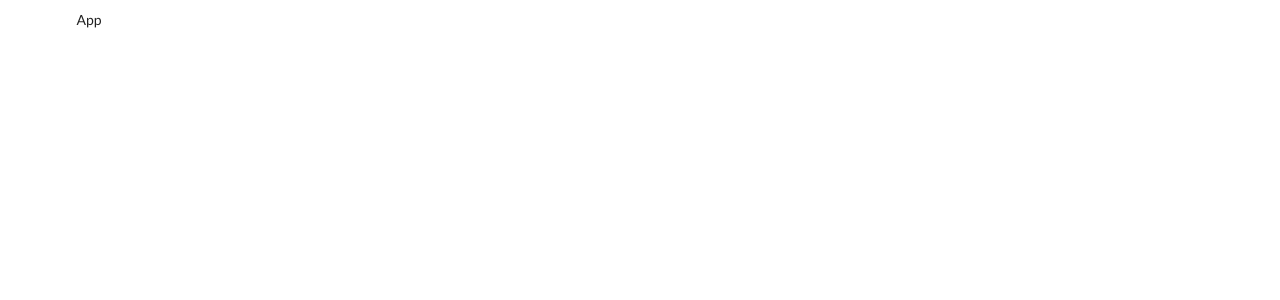
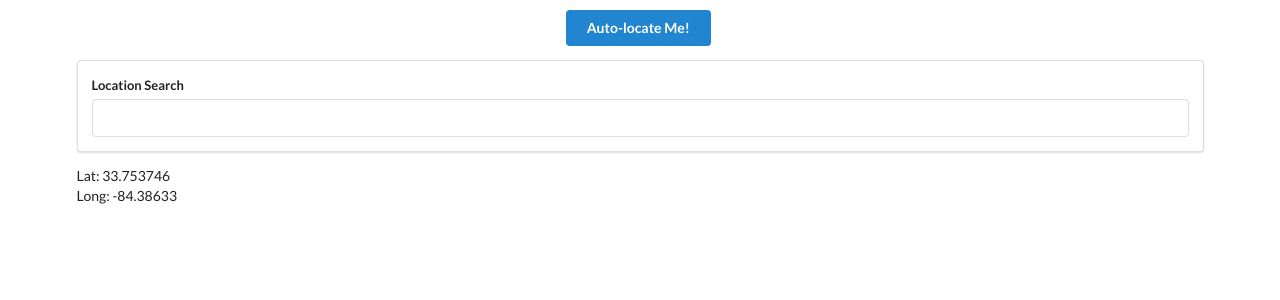
Before and after one commit to axvcobb/my-weather, a React (Create React App) app: page / in a window 1280 px wide. Shown: the top 300 px of the page. Built offline with nearby package versions, Linux system fonts and the light colour scheme.

Commit message:
Location services are working :D

```diff
--- a/src/components/App.js
+++ b/src/components/App.js
@@ -1,4 +1,7 @@
 import React from 'react';
+import axios from 'axios';
+import SearchBar from './SearchBar';
+import LocationButton from './LocationButton';
 
 class App extends React.Component {
 
@@ -7,10 +10,41 @@ class App extends React.Component {
     long: -84.386330
   }
 
+  onSearchSubmit = async (term) => {
+    const response = await axios.get('https://maps.googleapis.com/maps/api/geocode/json', {
+      params: {
+        key: process.env.REACT_APP_GOOGLE_API,
+        address: term
+       }
+    });
+
+    this.setState({
+      lat: response.data.results[0].geometry.location.lat,
+      long: response.data.results[0].geometry.location.lng })
+  }
+
+  onLocationClick = async () => {
+    /* window.navigator.geolocation.getCurrentPosition(
+      position => this.setState({ lat: position.coords.latitude, long: position.coords.longitude}) ,
+      err => console.log(err.message)
+    ); */
+    const response = await axios.get('https://api.openweathermap.org/data/2.5/onecall', {
+      params: {
+        appid: process.env.REACT_APP_WEATHER_API,
+        lat: this.state.lat,
+        lon: this.state.long
+      }
+    });
+    console.log(response);
+  }
+
   render() {
     return (
       <div className="ui container" style={{marginTop: '10px'}}>
-        App
+        <LocationButton onClick={this.onLocationClick} />
+        <SearchBar onSubmit={this.onSearchSubmit} />
+        Lat: {this.state.lat} <br/>
+        Long: {this.state.long}
       </div>
     );
   }
--- /dev/null
+++ b/src/components/LocationButton.js
@@ -0,0 +1,14 @@
+import React from 'react';
+
+class LocationButton extends React.Component {
+
+  render() {
+    return (
+      <div className="ui" style={{ display: 'flex', justifyContent: 'center' }}>
+        <button onClick={this.props.onClick} className="ui primary button">Auto-locate Me!</button>
+      </div>
+    );
+  }
+}
+
+export default LocationButton;
--- /dev/null
+++ b/src/components/SearchBar.js
@@ -0,0 +1,26 @@
+import React from 'react';
+
+class SearchBar extends React.Component {
+  state = { term: '' };
+
+  onFormSubmit = (event) => {
+    event.preventDefault();
+
+    this.props.onSubmit(this.state.term);
+  }
+
+  render() {
+    return (
+      <div className="ui segment">
+        <form onSubmit={this.onFormSubmit} className="ui form">
+          <div className="field">
+            <label>Location Search</label>
+            <input type="text" value={this.state.term} onChange={(e) => this.setState({ term: e.target.value })}/>
+          </div>
+        </form>
+      </div>
+    );
+  }
+}
+
+export default SearchBar;
```
Also changed, not shown: src/components/WeatherCard.js (added), src/components/WeatherList.js (added), 1 other file (tests, documents, lock files or other folders).
